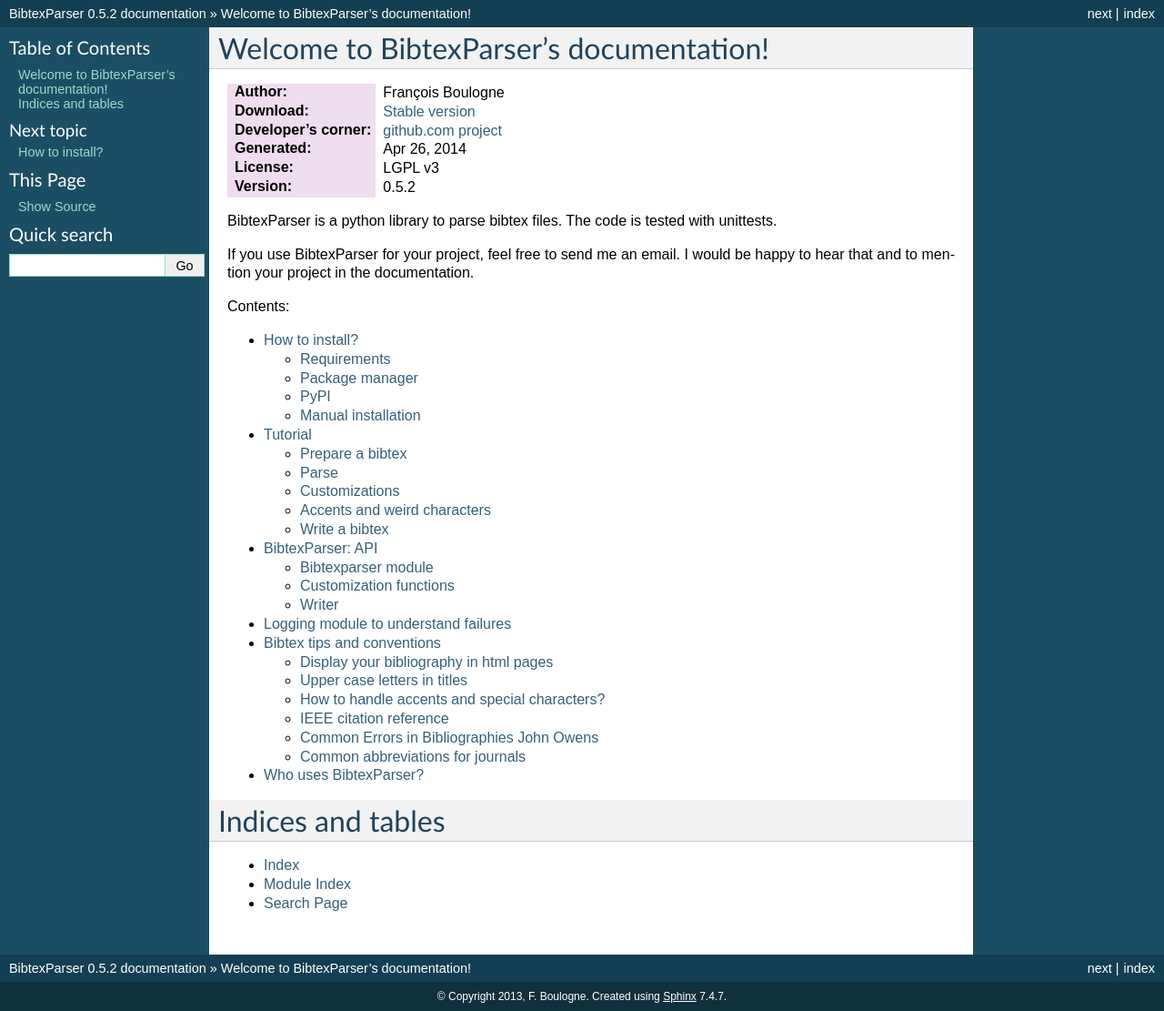
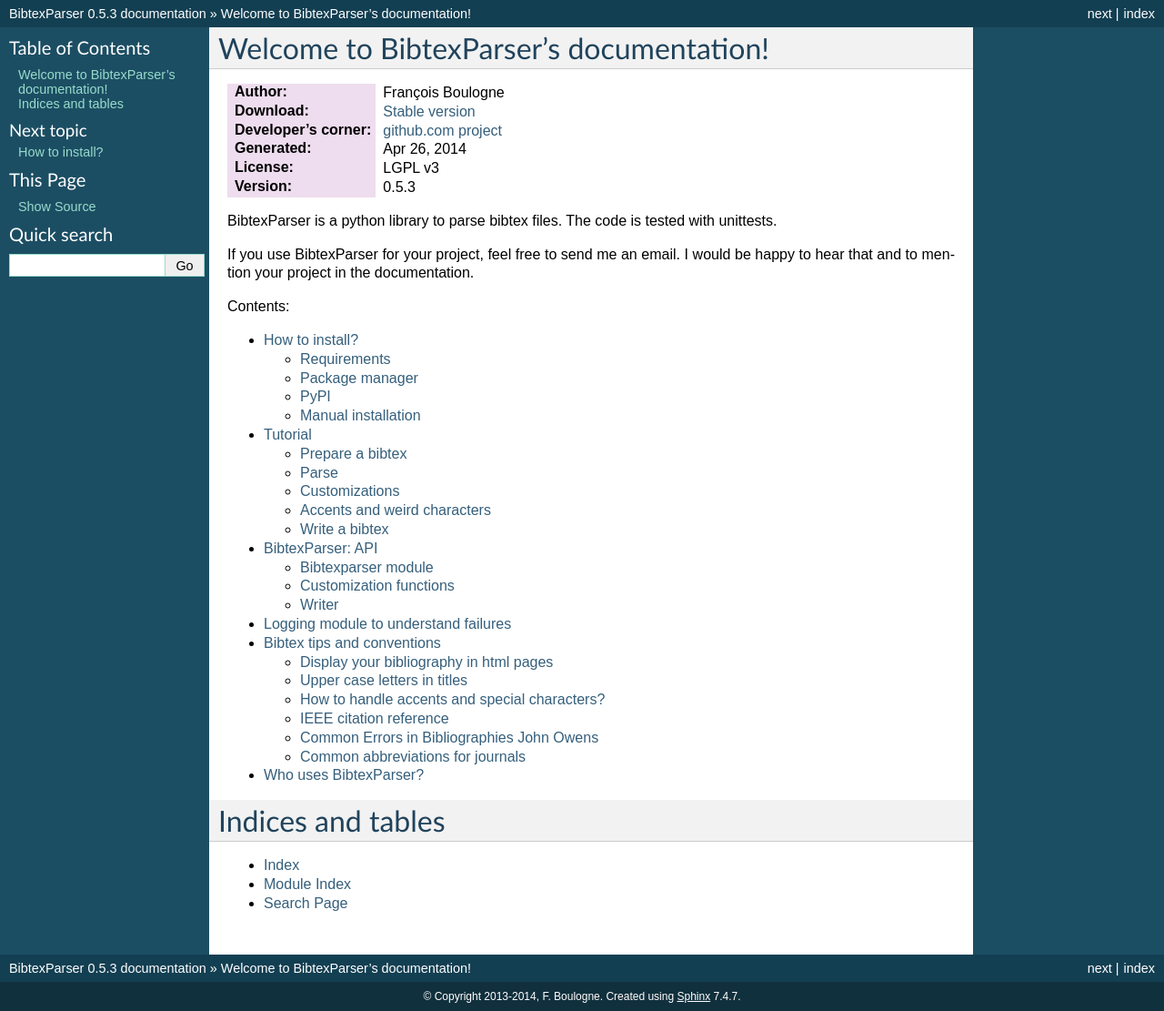
Before and after one commit to sciunto-org/python-bibtexparser, a Sphinx documentation site: the page built from docs/source/index.rst, in a window 1280 px wide. Shown: the whole page at 91% size. Built offline with Sphinx 7.4.7, drawn with Linux system fonts in a browser that asks for light colours.

Commit message:
version 0.5.3

```diff
--- a/bibtexparser/__init__.py
+++ b/bibtexparser/__init__.py
@@ -4,6 +4,6 @@
 Parser for bibtex files.
 """
 __all__ = ['bparser', 'info', 'latexenc', 'customization']
-__version__ = '0.5.2'
+__version__ = '0.5.3'
 
 from . import bparser, info, latexenc, customization
--- a/docs/source/conf.py
+++ b/docs/source/conf.py
@@ -43,16 +43,16 @@
 
 # General information about the project.
 project = 'BibtexParser'
-copyright = '2013, F. Boulogne'
+copyright = '2013-2014, F. Boulogne'
 
 # The version info for the project you're documenting, acts as replacement for
 # |version| and |release|, also used in various other places throughout the
 # built documents.
 #
 # The short X.Y version.
-version = '0.5.2'
+version = '0.5.3'
 # The full version, including alpha/beta/rc tags.
-release = '0.5.2'
+release = '0.5.3'
 
 # The language for content autogenerated by Sphinx. Refer to documentation
 # for a list of supported languages.
```
Also changed, not shown: 2 other files.
